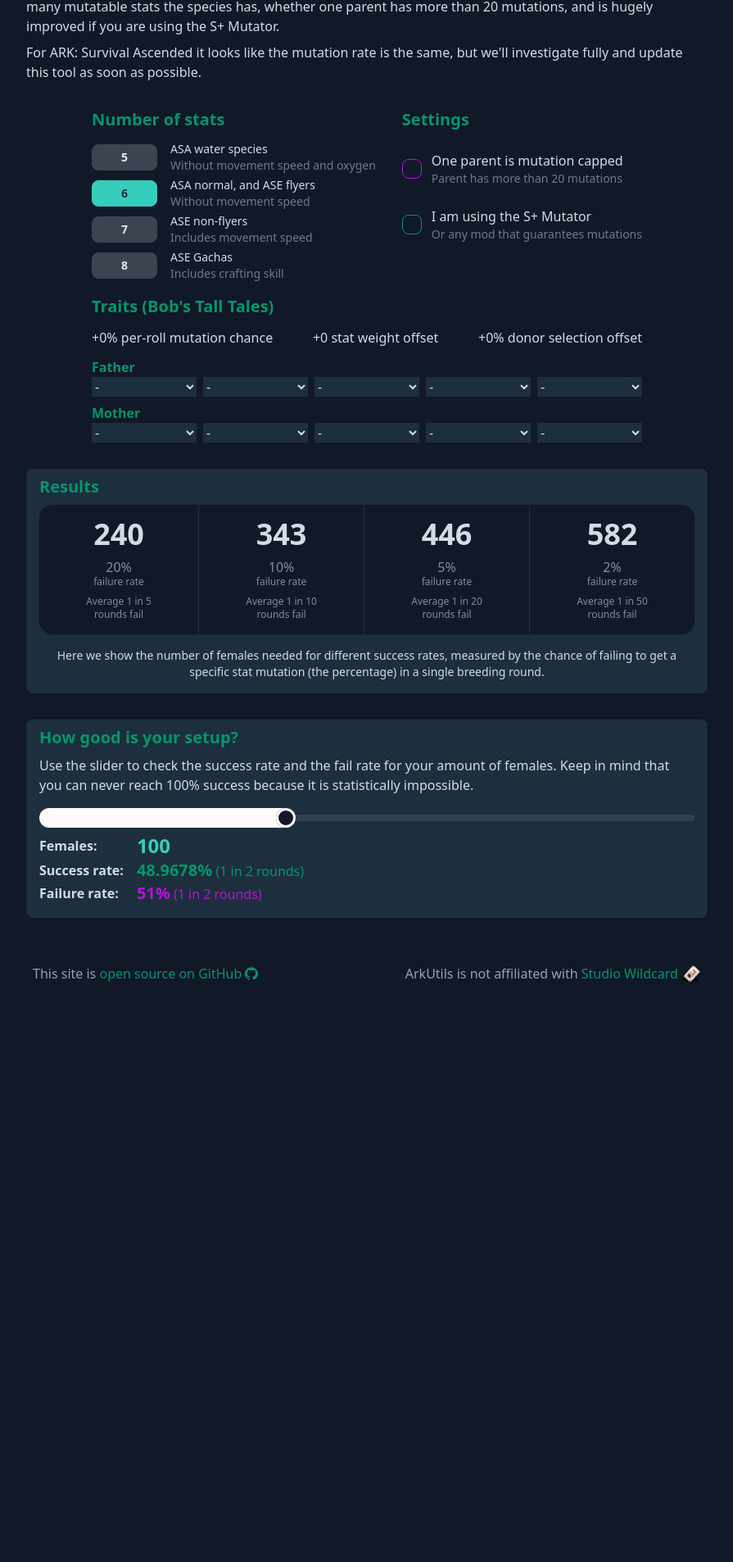
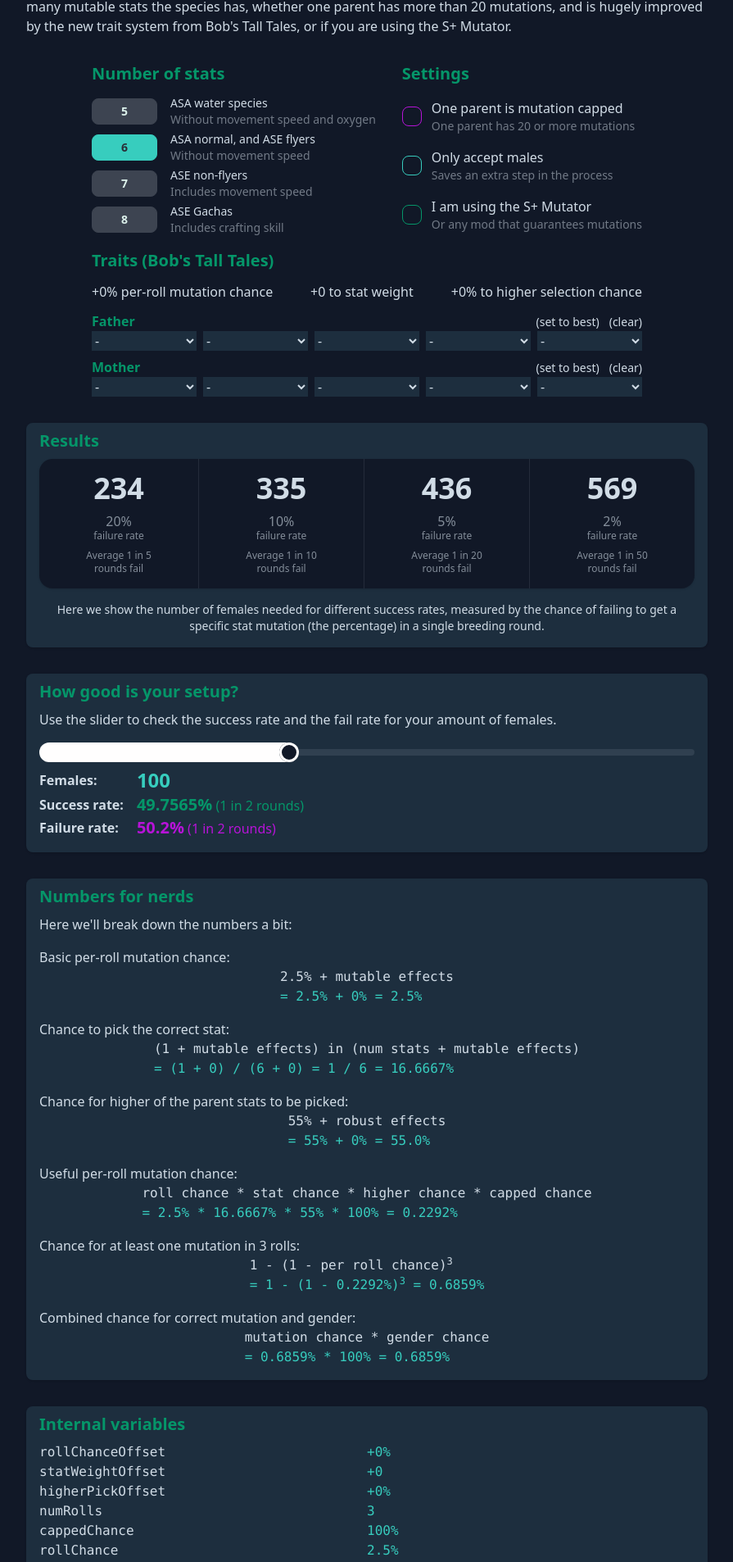
Before and after one commit to arkutils/arkutils-website, a SvelteKit app: page /tools/howmanyfemales in a window 1280 px wide. Shown: the part 200-2106 px from the top of the page at 82% size, without its empty margins (192-1087 px from the left). Before the commit the page ends 1426 px from the top, so only its background shows below. Built offline with nearby package versions, Linux system fonts and the light colour scheme.

Commit message:
feat(howmanyfemales): rework calculations and add breakdown

```diff
--- a/src/lib/utils/math.ts
+++ b/src/lib/utils/math.ts
@@ -113,10 +113,14 @@ export function probabilityToZScore(p: number) {
 }
 
 
-export function pct(value: number, places: number | undefined = undefined) {
+export function pct(value: number, places: number | undefined = undefined, maxPlaces: number | undefined = undefined) {
     if (value === 0) return "0%";
     if (typeof (value) === "undefined") return "-";
     if (typeof (places) === "undefined") places = Math.floor(-Math.log10(value)) + 2;
     if (places < 0) places = 0;
-    return Number(value).toLocaleString(undefined, { style: 'percent', minimumFractionDigits: places });
+    return Number(value).toLocaleString(undefined, {
+        style: 'percent',
+        minimumFractionDigits: places,
+        maximumFractionDigits: maxPlaces ?? places
+    });
 }
--- a/src/routes/(pages)/tools/howmanyfemales/+page.svelte
+++ b/src/routes/(pages)/tools/howmanyfemales/+page.svelte
@@ -2,113 +2,72 @@
 	import { getLocale } from '$lib/utils/locale';
 
 	import Metadata from '$lib/Metadata.svelte';
-	import { pct } from '$lib/utils/math';
+	import { pct as fmtPct } from '$lib/utils/math';
 	import ValueButton from '$lib/wildstats/ValueButton.svelte';
 	import TraitGroup from './TraitGroup.svelte';
-	import { accumulateTraitEffects } from './traits';
-
-	const BASE_ROLL_CHANCE = 0.025;
-	const BASE_DONOR_PICK_CHANCE = 0.55;
-	const BASE_STAT_WEIGHT = 1;
+	import { gatherTraitEffects } from './traits';
 
 	const RED_HUE = 12;
 	const GREEN_HUE = 107;
 	const GOOD_SUCCESS = 0.85;
+
+	const BASE_ROLL_CHANCE = 0.025;
+	const BASE_HIGHER_PICK_CHANCE = 0.55;
+	const BASE_STAT_WEIGHT = 1;
 
 	const MAX_TRAITS = 5;
 	const MAX_MUTABLE_STACKS = 3;
 	const MAX_ROBUST_STACKS = 3;
 	const MUTABLE_ROLL_CHANCE_EFFECTS = [0.01, 0.015, 0.02];
 	const MUTABLE_STAT_WEIGHT_EFFECTS = [0.5, 0.75, 1.0];
-	const ROBUST_DONOR_PICK_EFFECTS = [0.015, 0.0225, 0.03];
+	const ROBUST_HIGHER_PICK_EFFECTS = [0.015, 0.0225, 0.03];
+
+	const BEST_TRAITS = ['Mutable[3]', 'Mutable[3]', 'Mutable[3]', 'Robust[3]', 'Robust[3]'];
 
 	// User inputs
-	let numStats = 6;
-	let oneParentCapped = false;
-	let usingSPlus = false;
-	let customNumFemales = 100;
-	let customNumFemalesRaw = 0;
-	let customScale = 1;
-	let matTraits = Array(MAX_TRAITS).fill('');
-	let patTraits = Array(MAX_TRAITS).fill('');
+	let numStats = 6; // @hmr:keep
+	let oneParentCapped = false; // @hmr:keep
+	let usingSPlus = false; // @hmr:keep
+	let acceptMalesOnly = false; // @hmr:keep
+	let customNumFemales = 100; // @hmr:keep
+	let customNumFemalesRaw = 0; // @hmr:keep
+	let matTraits = Array(MAX_TRAITS).fill(''); // @hmr:keep
+	let patTraits = Array(MAX_TRAITS).fill(''); // @hmr:keep
 
-	// Intermediate values
-	$: rollChanceOffset =
-		accumulateTraitEffects(matTraits, 'Mutable', MUTABLE_ROLL_CHANCE_EFFECTS) +
-		accumulateTraitEffects(patTraits, 'Mutable', MUTABLE_ROLL_CHANCE_EFFECTS);
-	$: rollChance = BASE_ROLL_CHANCE + rollChanceOffset;
-	$: statWeightOffset =
-		accumulateTraitEffects(matTraits, 'Mutable', MUTABLE_STAT_WEIGHT_EFFECTS) +
-		accumulateTraitEffects(patTraits, 'Mutable', MUTABLE_STAT_WEIGHT_EFFECTS);
-	$: statPickChance =
-		(BASE_STAT_WEIGHT + statWeightOffset) / (numStats * BASE_STAT_WEIGHT + statWeightOffset);
-	$: donorPickOffset =
-		accumulateTraitEffects(matTraits, 'Robust', ROBUST_DONOR_PICK_EFFECTS) +
-		accumulateTraitEffects(patTraits, 'Robust', ROBUST_DONOR_PICK_EFFECTS);
-	$: donorPickChance = BASE_DONOR_PICK_CHANCE + donorPickOffset;
+	// Collect values from traits
+	$: rollChanceOffset = gatherTraitEffects('Mutable', MUTABLE_ROLL_CHANCE_EFFECTS, matTraits, patTraits);
+	$: statWeightOffset = gatherTraitEffects('Mutable', MUTABLE_STAT_WEIGHT_EFFECTS, matTraits, patTraits);
+	$: higherPickOffset = gatherTraitEffects('Robust', ROBUST_HIGHER_PICK_EFFECTS, matTraits, patTraits);
 
-	// The actual mutation chance value to use
-	$: mutChance = calcGoodMutChance(
-		oneParentCapped,
-		usingSPlus,
-		rollChance,
-		statPickChance,
-		donorPickChance
-	);
-	$: failChance = 1 - mutChance;
+	// Decide base values from settings
+	$: numRolls = usingSPlus ? 1 : 3;
+	$: cappedChance = oneParentCapped ? 0.45 : 1;
+	$: rollChance = usingSPlus ? 1 : BASE_ROLL_CHANCE + rollChanceOffset;
+	$: statPickChance = usingSPlus
+		? 1 / numStats // S+ does not respect traits currently
+		: (BASE_STAT_WEIGHT + statWeightOffset) / (numStats * BASE_STAT_WEIGHT + statWeightOffset);
+	$: higherPickChance = usingSPlus ? BASE_HIGHER_PICK_CHANCE : BASE_HIGHER_PICK_CHANCE + higherPickOffset;
+	$: genderChance = acceptMalesOnly ? 0.5 : 1;
 
-	$: console.log({ mutChance, failChance });
+	// Intermediate calculations
+	$: fullRollChance = rollChance * cappedChance * higherPickChance * statPickChance;
+	$: anyMutChance = 1 - (1 - fullRollChance) ** numRolls;
+
+	// Final result
+	$: successChance = anyMutChance * genderChance;
+	$: failChance = 1 - successChance;
 
 	// Reverse calculator values
 	let customFailChance = 0;
 	let customSuccessRounds = 0;
 	let customFailRounds = 0;
 	let maxFemales = 0;
+	let customScale = 1;
 	$: (numStats, usingSPlus, oneParentCapped), updateMaxCustomFemales();
 	$: (customNumFemales, failChance), setCustomCalcs();
 
 	// Update the custom females count by revering the log scale
 	$: customNumFemales = Math.round(toLogScale(customNumFemalesRaw) * customScale + 1);
-
-	function calcGoodMutChance(
-		oneParentCapped: boolean,
-		usingSPlus: boolean,
-		rollChance: number,
-		statPickChance: number,
-		donorPickChance: number
-	) {
-		if (usingSPlus) {
-			const mutChance = oneParentCapped ? 0.5 : 1;
-			const statChance = 1 / numStats;
-			const donorChance = BASE_DONOR_PICK_CHANCE;
-			const finalMutChance = mutChance * statChance * donorChance;
-
-			console.log('S+ Mutator', {
-				mutChance,
-				statChance,
-				donorChance,
-				finalMutChance,
-			});
-
-			return finalMutChance;
-		} else {
-			const anyMutChance = 1 - (1 - rollChance) ** 3;
-			const mutRightStatChance = anyMutChance * statPickChance;
-			const mutRightStatRightDonorChance = mutRightStatChance * donorPickChance;
-			const finalMutChance = oneParentCapped
-				? mutRightStatRightDonorChance * 0.55
-				: mutRightStatRightDonorChance;
-
-			console.log({
-				anyMutChance,
-				mutRightStatChance,
-				mutRightStatRightDonorChance,
-				finalMutChance,
-			});
-
-			return finalMutChance;
-		}
-	}
 
 	function updateMaxCustomFemales() {
 		// Remember the old current count
@@ -143,6 +102,10 @@
 
 	function fmt(n: number, digits = 3) {
 		return new Intl.NumberFormat(getLocale(), { maximumSignificantDigits: digits }).format(n);
+	}
+
+	function pct(n: number, minPlaces = 0) {
+		return fmtPct(n, minPlaces, 4);
 	}
 
 	function toLogScale(value: number) {
@@ -204,12 +167,9 @@
 	</p>
 	<p class="my-2">
 		The chance to get your specific stat mutation (and therefore the number of females needed) is
-		affected by how many mutatable stats the species has, whether one parent has more than 20 mutations,
-		and is hugely improved if you are using the S+ Mutator.
-	</p>
-	<p class="my-2">
-		For ARK: Survival Ascended it looks like the mutation rate is the same, but we'll investigate fully
-		and update this tool as soon as possible.
+		affected by how many mutable stats the species has, whether one parent has more than 20 mutations,
+		and is hugely improved by the new trait system from Bob's Tall Tales, or if you are using the S+
+		Mutator.
 	</p>
 </header>
 
@@ -239,13 +199,20 @@
 		</div>
 
 		<!-- General settings -->
-		<div class="flex flex-col gap-3 sm:gap-6">
+		<div class="flex flex-col gap-3 sm:gap-4">
 			<h2>Settings</h2>
 			<label class="flex flex-row gap-3 items-center">
 				<input class="checkbox checkbox-accent" type="checkbox" bind:checked={oneParentCapped} />
 				<div class="flex flex-col">
 					<p>One parent is mutation capped</p>
-					<p class="text-base-content/50 text-sm">Parent has more than 20 mutations</p>
+					<p class="text-base-content/50 text-sm">One parent has 20 or more mutations</p>
+				</div>
+			</label>
+			<label class="flex flex-row gap-3 items-center">
+				<input class="checkbox checkbox-secondary" type="checkbox" bind:checked={acceptMalesOnly} />
+				<div class="flex flex-col">
+					<p>Only accept males</p>
+					<p class="text-base-content/50 text-sm">Saves an extra step in the process</p>
 				</div>
 			</label>
 			<label class="flex flex-row gap-3 items-center">
@@ -267,12 +234,29 @@
 					<span class="whitespace-nowrap"
 						>+{pct(rollChanceOffset, 1)} per-roll mutation chance</span
 					>
-					<span class="whitespace-nowrap">+{statWeightOffset} stat weight offset</span>
-					<span class="whitespace-nowrap">+{pct(donorPickOffset, 0)} donor selection offset</span>
+					<span class="whitespace-nowrap">+{statWeightOffset} to stat weight</span>
+					<span class="whitespace-nowrap">+{pct(higherPickOffset)} to higher selection chance</span
+					>
 				</p>
 				<div class="grid grid-cols-2 sm:grid-rows-2 sm:grid-cols-1 gap-x-4 gap-y-2">
 					<div>
-						<h3>Father</h3>
+						<div class="flex gap-3 items-baseline">
+							<h3>Father</h3>
+							<!-- svelte-ignore a11y-invalid-attribute -->
+							<a
+								class="text-base-content text-sm ml-auto"
+								href="#"
+								on:click|preventDefault={() => (patTraits = Array.from(BEST_TRAITS))}
+								>(set to best)</a
+							>
+							<!-- svelte-ignore a11y-invalid-attribute -->
+							<a
+								class="text-base-content text-sm"
+								href="#"
+								on:click|preventDefault={() => (patTraits = Array(MAX_TRAITS).fill(''))}
+								>(clear)</a
+							>
+						</div>
 						<TraitGroup
 							bind:traits={patTraits}
 							slots={MAX_TRAITS}
@@ -281,7 +265,23 @@
 						/>
 					</div>
 					<div>
-						<h3>Mother</h3>
+						<div class="flex gap-3 items-baseline">
+							<h3>Mother</h3>
+							<!-- svelte-ignore a11y-invalid-attribute -->
+							<a
+								class="text-base-content text-sm ml-auto"
+								href="#"
+								on:click|preventDefault={() => (matTraits = Array.from(BEST_TRAITS))}
+								>(set to best)</a
+							>
+							<!-- svelte-ignore a11y-invalid-attribute -->
+							<a
+								class="text-base-content text-sm"
+								href="#"
+								on:click|preventDefault={() => (matTraits = Array(MAX_TRAITS).fill(''))}
+								>(clear)</a
+							>
+						</div>
 						<TraitGroup
 							bind:traits={matTraits}
 							slots={MAX_TRAITS}
@@ -324,8 +324,7 @@
 	<div class="flex flex-col w-full bg-base-200 rounded-lg shadow px-4 py-2 pb-4">
 		<h2 class="self-start mb-2">How good is your setup?</h2>
 		<p class="mb-4">
-			Use the slider to check the success rate and the fail rate for your amount of females. Keep in
-			mind that you can never reach 100% success because it is statistically impossible.
+			Use the slider to check the success rate and the fail rate for your amount of females.
 		</p>
 		<div>
 			<input
@@ -361,13 +360,142 @@
 			</div>
 		</div>
 	</div>
+
+	<!-- Stats -->
+	<div class="flex flex-col w-full bg-base-200 rounded-lg shadow px-4 py-2 pb-4">
+		<h2 class="self-start mb-2">Numbers for nerds</h2>
+		<p class="mb-4">Here we'll break down the numbers a bit:</p>
+		<div class="flex flex-col gap-y-4">
+			{#if usingSPlus}
+				<div class="inline-flex flex-col">
+					<p>Change for S+ to mutate:</p>
+					<div class="flex flex-col self-center">
+						<code class="text-base-content">= 100% (* 45% if one parent capped)</code>
+						<code>= {pct(fullRollChance)}</code>
+					</div>
+				</div>
+				<div class="inline-flex flex-col">
+					<p>Chance to pick the correct stat (S+ ignores traits):</p>
+					<div class="flex flex-col self-center">
+						<code class="text-base-content"> 1 in {numStats} </code>
+						<code>
+							= {pct(statPickChance, 1)}
+						</code>
+					</div>
+				</div>
+				<div class="inline-flex flex-col">
+					<p>Chance for higher of the parent stats to be picked (S+ ignores traits):</p>
+					<div class="flex flex-col self-center">
+						<code>
+							= {pct(higherPickChance)}
+						</code>
+					</div>
+				</div>
+				<div class="inline-flex flex-col">
+					<p>Useful mutation chance:</p>
+					<div class="flex flex-col self-center">
+						<code class="text-base-content">
+							roll chance * stat chance * higher chance * capped chance
+						</code>
+						<code>
+							= {pct(rollChance)} * {pct(statPickChance)} * {pct(higherPickChance)} * {pct(
+								cappedChance
+							)}
+							= {pct(fullRollChance, 1)}
+						</code>
+					</div>
+				</div>
+			{:else}
+				<div class="inline-flex flex-col">
+					<p>Basic per-roll mutation chance:</p>
+					<div class="flex flex-col self-center">
+						<code class="text-base-content"> 2.5% + mutable effects </code>
+						<code>
+							= 2.5% + {pct(rollChanceOffset, 1)} =
+							{pct(rollChance)}
+						</code>
+					</div>
+				</div>
+				<div class="inline-flex flex-col">
+					<p>Chance to pick the correct stat:</p>
+					<div class="flex flex-col self-center">
+						<code class="text-base-content">
+							(1 + mutable effects) in (num stats + mutable effects)
+						</code>
+						<code>
+							= ({BASE_STAT_WEIGHT} + {statWeightOffset}) / ({numStats} + {statWeightOffset}) = {BASE_STAT_WEIGHT +
+								statWeightOffset} / {numStats + statWeightOffset}
+							= {pct(statPickChance)}
+						</code>
+					</div>
+				</div>
+				<div class="inline-flex flex-col">
+					<p>Chance for higher of the parent stats to be picked:</p>
+					<div class="flex flex-col self-center">
+						<code class="text-base-content"> 55% + robust effects </code>
+						<code>
+							= 55% + {pct(higherPickOffset, 1)} = {pct(higherPickChance, 1)}
+						</code>
+					</div>
+				</div>
+				<div class="inline-flex flex-col">
+					<p>Useful per-roll mutation chance:</p>
+					<div class="flex flex-col self-center">
+						<code class="text-base-content">
+							roll chance * stat chance * higher chance * capped chance
+						</code>
+						<code>
+							= {pct(rollChance)} * {pct(statPickChance)} * {pct(higherPickChance)} * {pct(
+								cappedChance
+							)}
+							= {pct(fullRollChance, 1)}
+						</code>
+					</div>
+				</div>
+				<div class="inline-flex flex-col">
+					<p>Chance for at least one mutation in 3 rolls:</p>
+					<div class="flex flex-col self-center">
+						<code class="text-base-content">1 - (1 - per roll chance)<sup>3</sup></code>
+						<code>
+							= 1 - (1 - {pct(fullRollChance, 1)})<sup>3</sup> = {pct(anyMutChance)}
+						</code>
+					</div>
+				</div>
+			{/if}
+			<div class="inline-flex flex-col">
+				<p>Combined chance for correct mutation and gender:</p>
+				<div class="flex flex-col self-center">
+					<code class="text-base-content"> mutation chance * gender chance </code>
+					<code>
+						= {pct(anyMutChance)} * {pct(genderChance)} = {pct(successChance)}
+					</code>
+				</div>
+			</div>
+		</div>
+	</div>
+
+	<!-- Variables -->
+	<div class="flex flex-col w-full bg-base-200 rounded-lg shadow px-4 py-2 pb-4">
+		<h2 class="self-start mb-2">Internal variables</h2>
+		<div class="grid grid-cols-2">
+			<span class="font-mono">rollChanceOffset</span><code>+{pct(rollChanceOffset)}</code>
+			<span class="font-mono">statWeightOffset</span><code>+{statWeightOffset}</code>
+			<span class="font-mono">higherPickOffset</span><code>+{pct(higherPickOffset)}</code>
+			<span class="font-mono">numRolls</span><code>{numRolls}</code>
+			<span class="font-mono">cappedChance</span><code>{pct(cappedChance)}</code>
+			<span class="font-mono">rollChance</span><code>{pct(rollChance)}</code>
+			<span class="font-mono">statPickChance</span><code>{pct(statPickChance)}</code>
+			<span class="font-mono">higherPickChance</span><code>{pct(higherPickChance)}</code>
+			<span class="font-mono">genderChance</span><code>{pct(genderChance)}</code>
+			<span class="font-mono">fullRollChance</span><code>{pct(fullRollChance)}</code>
+			<span class="font-mono">anyMutChance</span><code>{pct(anyMutChance)}</code>
+			<span class="font-mono">successChance</span><code>{pct(successChance)}</code>
+			<span class="font-mono">failChance</span><code>{pct(failChance)}</code>
+		</div>
+	</div>
 </div>
 
-<!-- </section> -->
 <style lang="postcss">
-	/* * {
-		background-color: rgb(255, 255, 255, 0.05);
-	} */
 	.title {
 		font-size: calc(clamp(1.5rem, 6vw, 2.5rem));
 		line-height: 1;
--- a/src/routes/(pages)/tools/howmanyfemales/TraitGroup.svelte
+++ b/src/routes/(pages)/tools/howmanyfemales/TraitGroup.svelte
@@ -9,8 +9,6 @@
 	export let robustCount: number = 0;
 
 	export let traits = Array(slots).fill('');
-
-	// const dispatch = createEventDispatcher<{ traitsChanged: null }>();
 
 	$: mutableCount = traits.filter((trait) => trait.startsWith('Mutable')).length;
 	$: robustCount = traits.filter((trait) => trait.startsWith('Robust')).length;
--- a/src/routes/(pages)/tools/howmanyfemales/TraitSelect.svelte
+++ b/src/routes/(pages)/tools/howmanyfemales/TraitSelect.svelte
@@ -3,8 +3,6 @@
 	export let blockRobust = false;
 
 	export let value: string = '';
-
-	// const dispatch = createEventDispatcher<{ valueChange: null }>();
 
 	$: traitTier = value.match(/\[(\d)\]/)?.[1] ?? '0';
 
--- a/src/routes/(pages)/tools/howmanyfemales/traits.ts
+++ b/src/routes/(pages)/tools/howmanyfemales/traits.ts
@@ -1,3 +1,9 @@
+/// Add up all of the effects of traits from multiple sources
+export function gatherTraitEffects(traitName: string, effects: number[], ...traits: string[][]) {
+    return traits.reduce((acc, trait) => {
+        return acc + accumulateTraitEffects(trait, traitName, effects);
+    }, 0);
+}
 
 /// Add up all of the effects of a trait
 export function accumulateTraitEffects(traits: string[], traitName: string, effects: number[]) {
```
